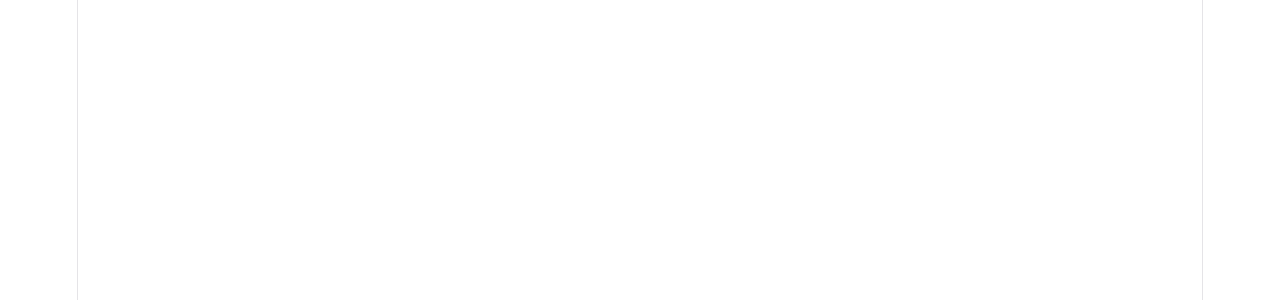
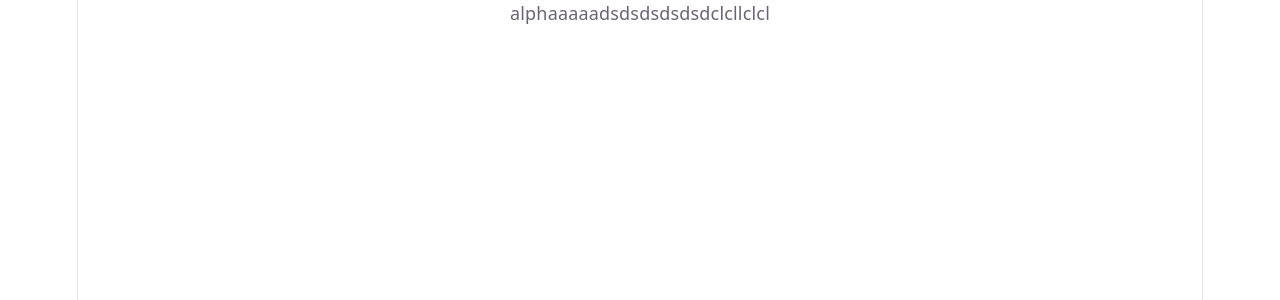
Before and after one commit to Alphathe1/branch-test, a React (Vite) app: page / in a window 1280 px wide. Shown: the top 300 px of the page. Built offline with nearby package versions, Linux system fonts and the light colour scheme.

Commit message:
added component alpha

```diff
--- a/src/App.jsx
+++ b/src/App.jsx
@@ -1,3 +1,9 @@
+import Alpha from "./components/alpha";
+
 export default function App() {
-  return <div></div>;
+  return (
+    <div>
+      <Alpha />
+    </div>
+  );
 }
--- /dev/null
+++ b/src/components/Alpha.jsx
@@ -0,0 +1,3 @@
+export default function Alpha() {
+  return <div>alphaaaaadsdsdsdsdsdclcllclcl</div>;
+}
```
